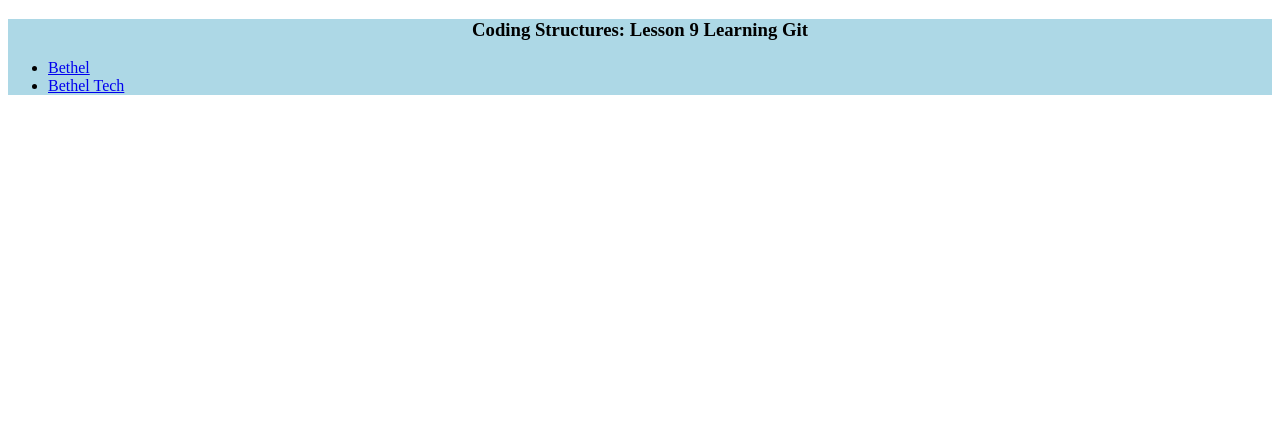
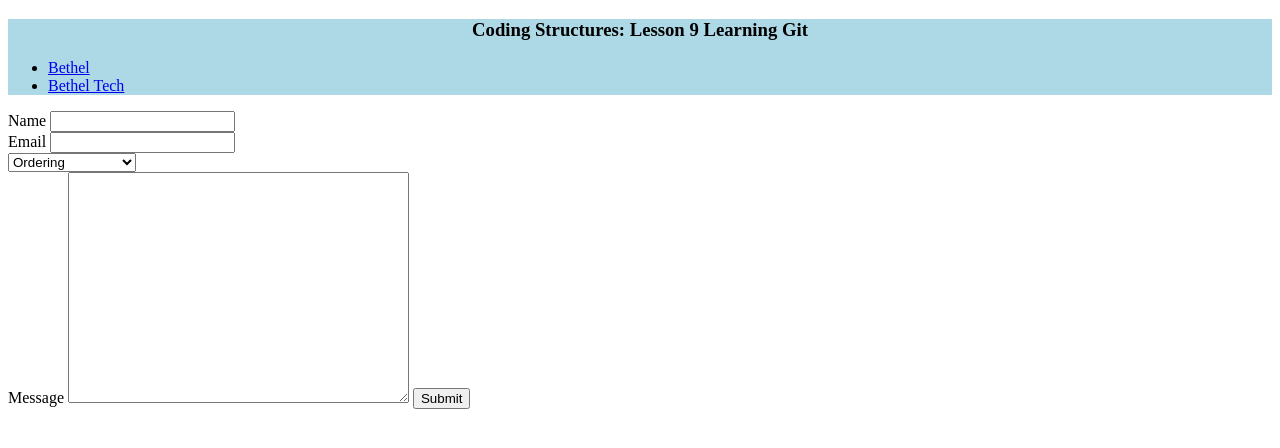
Before and after one commit to LanceAlan/gitdemo, a plain HTML site: page index.html in a window 1280 px wide. Drawn offline with Linux system fonts and the light colour scheme.

Commit message:
Updated form

```diff
--- a/index.html
+++ b/index.html
@@ -16,6 +16,23 @@
             </ul>
 
     </header>
+<form>
+        <label>Name</label>
+        <input type="text" name="name" required/><br>
 
+        <label>Email</label>
+        <input type="text" name="email"/><br>
+
+        <select name="department">
+        <option value="ordering" selected>Ordering</option>
+        <option value="shippng">Shipping</option>
+        <option value="cost-service">Customer Service</option>
+        </select><br>
+
+        <label>Message</label>
+        <textarea rows="15" cols="40" name="message"></textarea>
+
+        <button name="submit" type="submit">Submit</button>
+</form>
 </body>
 </html>
```
Also changed, not shown: 1 other file.
